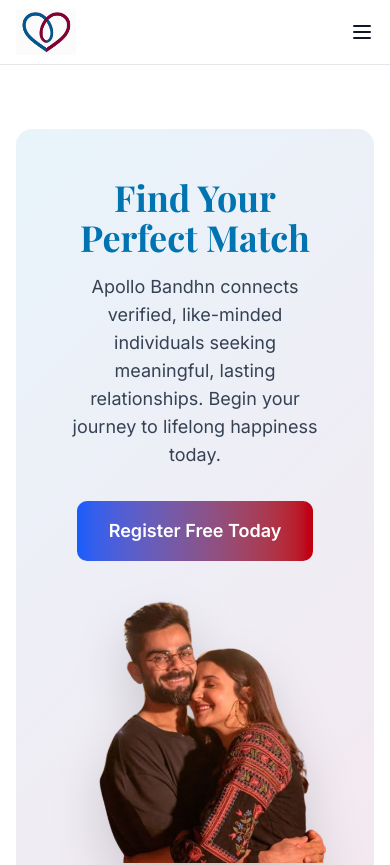
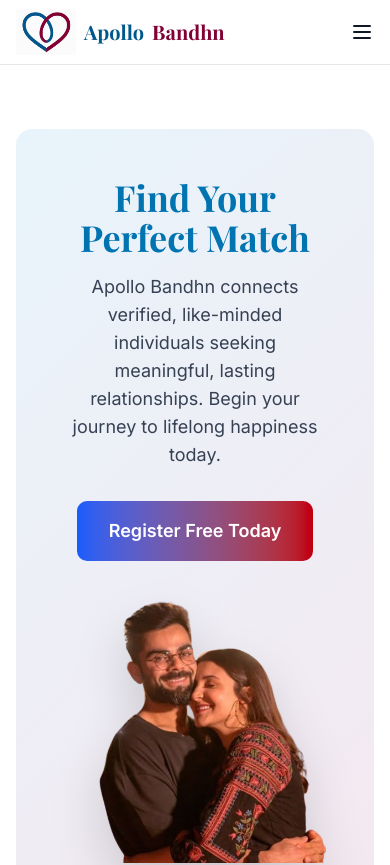
Before and after one commit to SwayamGupta12345/apollo_bandhn, a Next.js app: page / in a window 390 px wide. Shown: the top 865 px of the page. Built offline with nearby package versions, Linux system fonts and the light colour scheme; a web font is replaced by a local one.

Commit message:
name visible all times

```diff
--- a/app/page.tsx
+++ b/app/page.tsx
@@ -268,10 +268,11 @@ export default function LandingPage() {
         </p>
         <Link
           href="/register"
-          className="inline-block px-8 py-4 bg-white text-blue-600 rounded-lg font-semibold hover:shadow-lg transition-shadow"
+          className="inline-block px-8 py-4 bg-linear-to-r from-blue-600 to-red-700 text-white rounded-lg font-semibold hover:shadow-lg transition-shadow"
         >
           Register Free Now
         </Link>
+
       </section>
 
       <Footer />
--- a/components/navigation.tsx
+++ b/components/navigation.tsx
@@ -30,13 +30,13 @@ export function Navigation() {
               />
             </div>
             <span
-              className="font-serif font-bold text-xl hidden sm:inline"
+              className="font-serif font-bold text-xl sm:inline"
               style={{ color: "#01588D" }}
             >
               Apollo
             </span>
             <span
-              className="font-serif font-bold text-xl hidden sm:inline"
+              className="font-serif font-bold text-xl sm:inline"
               style={{ color: "#810134" }}
             >
               Bandhn
@@ -44,7 +44,7 @@ export function Navigation() {
           </Link>
 
           {/* Desktop Menu */}
-          <div className="hidden md:flex items-center gap-8">
+          <div className="hidden lg:flex items-center gap-8">
             <Link
               href="/"
               className="text-gray-700 hover:text-blue-600 font-medium text-sm"
@@ -85,7 +85,7 @@ export function Navigation() {
           </div>
 
           {/* CTA Buttons */}
-          <div className="hidden md:flex items-center gap-4">
+          <div className="hidden lg:flex items-center gap-4">
             <Link
               href="/login"
               className="px-6 py-2 text-blue-600 font-medium text-sm hover:text-blue-700"
@@ -101,14 +101,14 @@ export function Navigation() {
           </div>
 
           {/* Mobile Menu Button */}
-          <button className="md:hidden" onClick={() => setIsOpen(!isOpen)}>
+          <button className="lg:hidden" onClick={() => setIsOpen(!isOpen)}>
             {isOpen ? <X className="w-6 h-6" /> : <Menu className="w-6 h-6" />}
           </button>
         </div>
 
         {/* Mobile Menu */}
         {isOpen && (
-          <div className="md:hidden pb-4 space-y-2">
+          <div className="lg:hidden pb-4 space-y-2">
             <Link
               href="/"
               className="block px-4 py-2 text-gray-700 hover:bg-gray-100 rounded"
```
